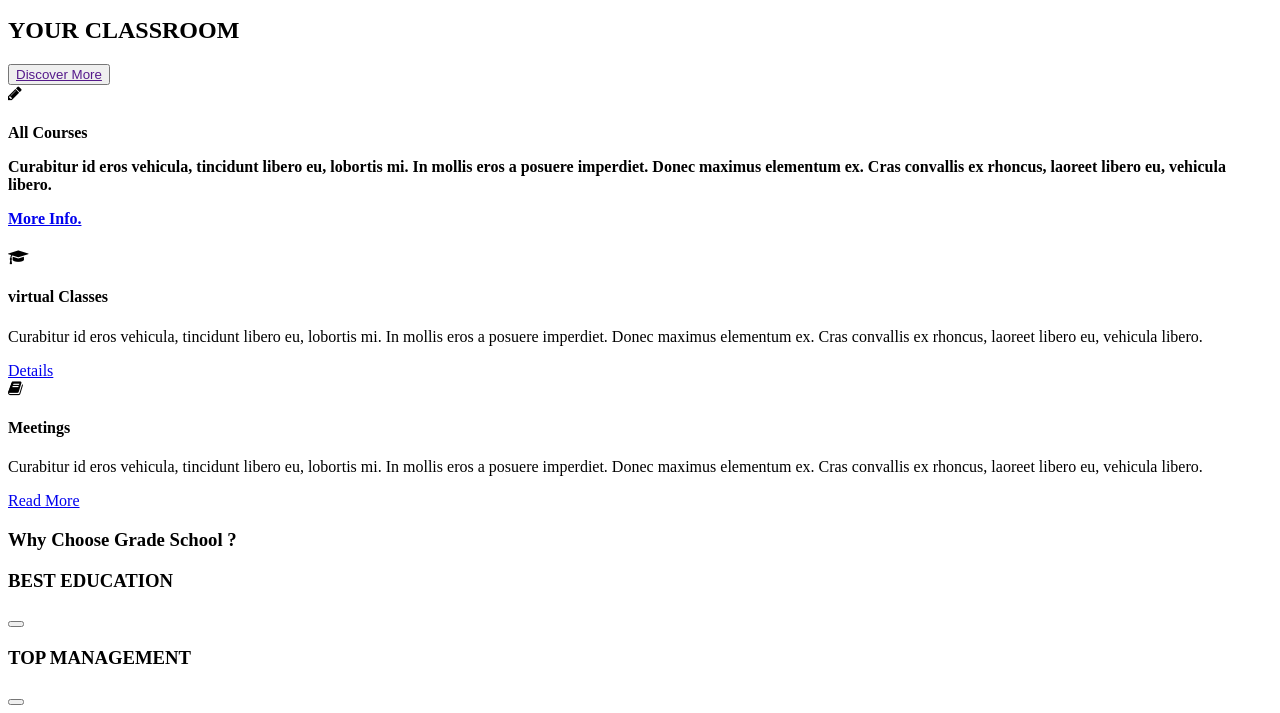
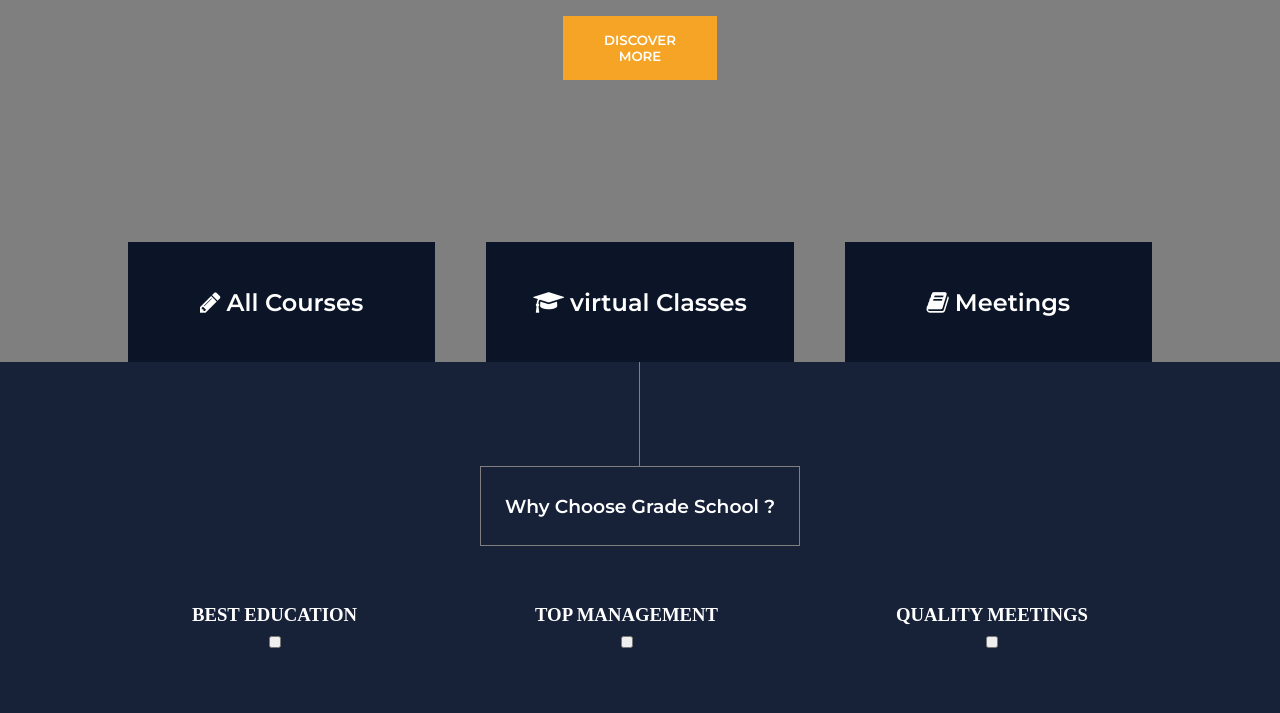
Before and after one commit to satyadalei/gradeschool, a plain HTML site: page index.html in a window 1280 px wide. Shown: the part 462-1175 px from the top of the page. Drawn offline with nearby package versions, Linux system fonts and the light colour scheme.

Commit message:
Update index.html

```diff
--- a/index.html
+++ b/index.html
@@ -5,7 +5,7 @@
     <meta charset="UTF-8">
     <meta name="viewport" content="width=device-width, initial-scale=1.0">
     <title>gradeschool.com</title>
-    <link rel="stylesheet" href="gradschool.css">
+    <link rel="stylesheet" href="style.css">
     <link rel="preconnect" href="https://fonts.gstatic.com">
     <link href="https://fonts.googleapis.com/css2?family=Montserrat:wght@600&display=swap" rel="stylesheet">
     <link rel="stylesheet" href="https://stackpath.bootstrapcdn.com/font-awesome/4.7.0/css/font-awesome.min.css">
```
